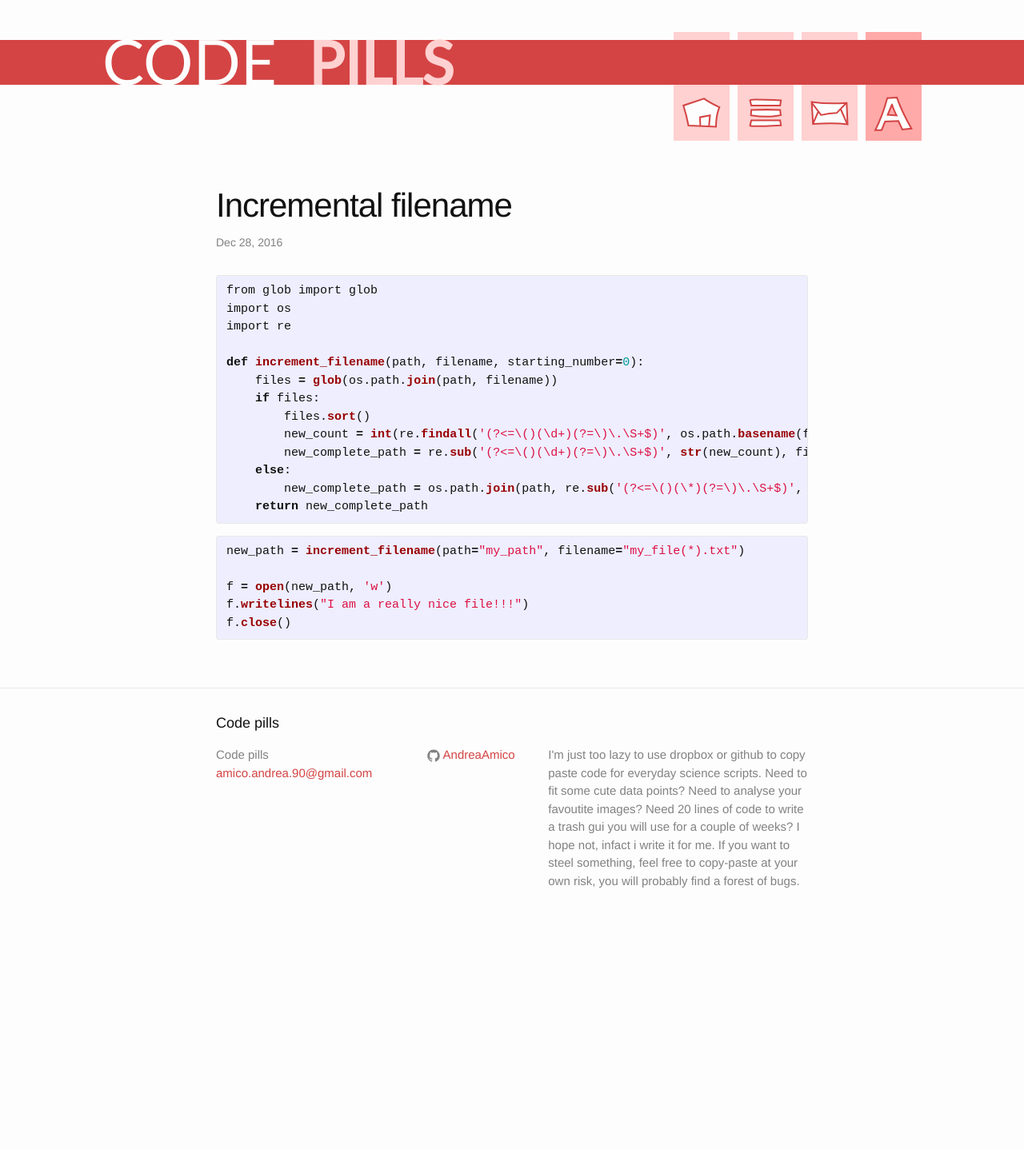
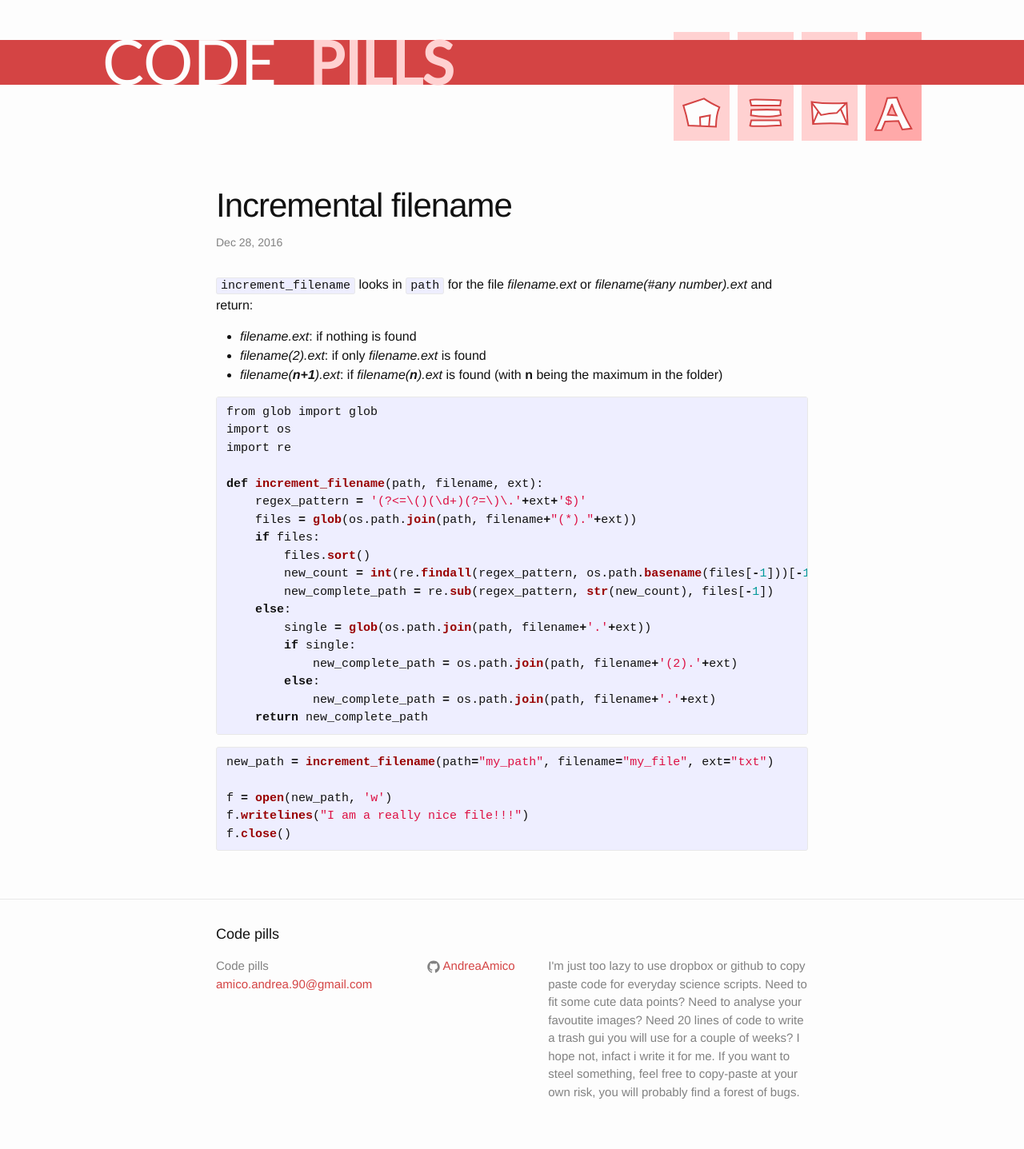
Before and after one commit to AndreaAmico/AndreaAmico.github.io, a Jekyll site: the page built from _posts/2016/2016-12-28-incremental_filename.markdown, in a window 1280 px wide. Shown: the whole page at 80% size. Built offline with Jekyll 4.4.1, drawn with Linux system fonts in a browser that asks for light colours; before the commit the page ends 1173 px from its top, so only the background shows below that.

Commit message:
incremental filename updated

```diff
--- a/_posts/2016/2016-12-28-incremental_filename.markdown
+++ b/_posts/2016/2016-12-28-incremental_filename.markdown
@@ -5,25 +5,35 @@ date:   2016-12-28 9:30:00 +0100
 categories: python
 ---
 
+`increment_filename` looks in `path` for the file *filename.ext*  or *filename(#any number).ext* and return:
+
+- *filename.ext*: if nothing is found
+- *filename(2).ext*: if only *filename.ext* is found
+- *filename(**n+1**).ext*: if *filename(**n**).ext* is found (with **n** being the maximum in the folder)
 
 {% highlight python %}
 from glob import glob
 import os
 import re
 
-def increment_filename(path, filename, starting_number=0):
-    files = glob(os.path.join(path, filename))
+def increment_filename(path, filename, ext):
+    regex_pattern = '(?<=\()(\d+)(?=\)\.'+ext+'$)'
+    files = glob(os.path.join(path, filename+"(*)."+ext))
     if files:
         files.sort()
-        new_count = int(re.findall('(?<=\()(\d+)(?=\)\.\S+$)', os.path.basename(files[-1]))[-1]) + 1
-        new_complete_path = re.sub('(?<=\()(\d+)(?=\)\.\S+$)', str(new_count), files[-1])
+        new_count = int(re.findall(regex_pattern, os.path.basename(files[-1]))[-1]) + 1
+        new_complete_path = re.sub(regex_pattern, str(new_count), files[-1])
     else:
-        new_complete_path = os.path.join(path, re.sub('(?<=\()(\*)(?=\)\.\S+$)', str(starting_number), filename))
+        single = glob(os.path.join(path, filename+'.'+ext))
+        if single:
+            new_complete_path = os.path.join(path, filename+'(2).'+ext)
+        else:
+            new_complete_path = os.path.join(path, filename+'.'+ext)
     return new_complete_path
 {% endhighlight %}
 
 {% highlight python %}
-new_path = increment_filename(path="my_path", filename="my_file(*).txt")
+new_path = increment_filename(path="my_path", filename="my_file", ext="txt")
 
 f = open(new_path, 'w')
 f.writelines("I am a really nice file!!!")
```
